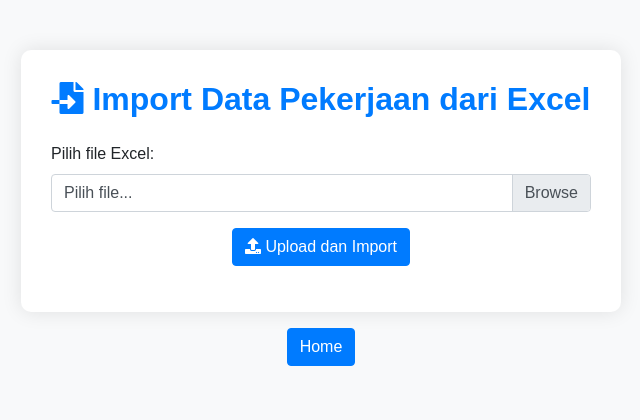
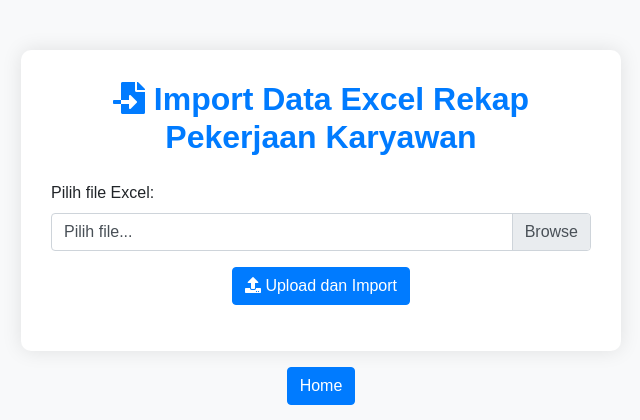
Before and after one commit to Calvinramadhan1610/monitoring, a PHP site: page /import.php in a window 1280 px wide. Shown: the top 420 px of the page, without its empty margins (319-959 px from the left). Run offline with PHP 8.4, Linux system fonts and the light colour scheme; some libraries are stand-ins or nearby versions.

Commit message:
add excel import

```diff
--- a/import.php
+++ b/import.php
@@ -120,7 +120,7 @@ $conn->close();
 </head>
 <body>
     <div class="container">
-        <h2 class="text-center mb-4"><i class="fas fa-file-import"></i> Import Data Pekerjaan dari Excel</h2>
+        <h2 class="text-center mb-4"><i class="fas fa-file-import"></i> Import Data Excel Rekap Pekerjaan Karyawan</h2>
 
         <!-- Display success message after import -->
         <?php if (isset($message)) echo $message; ?>
```
